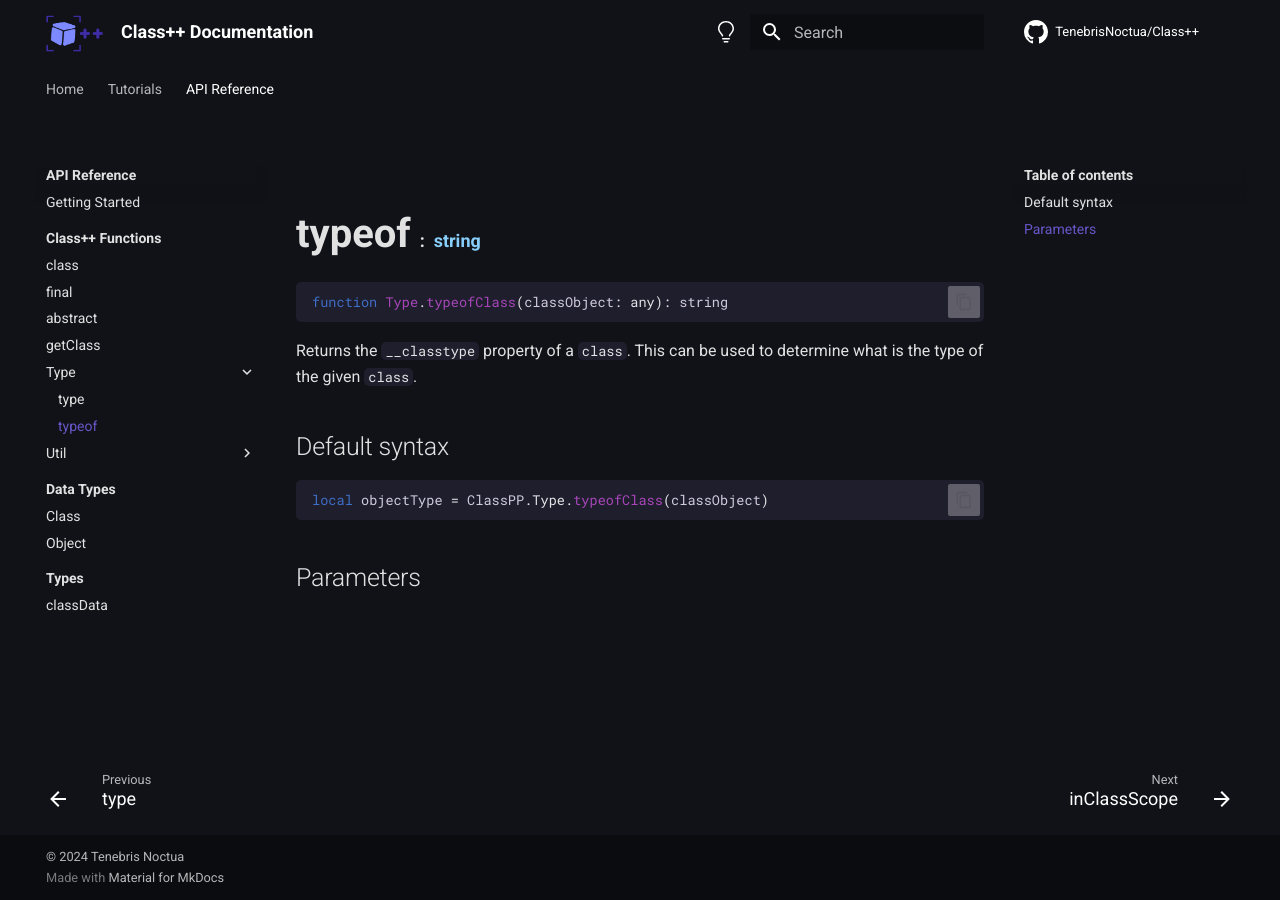
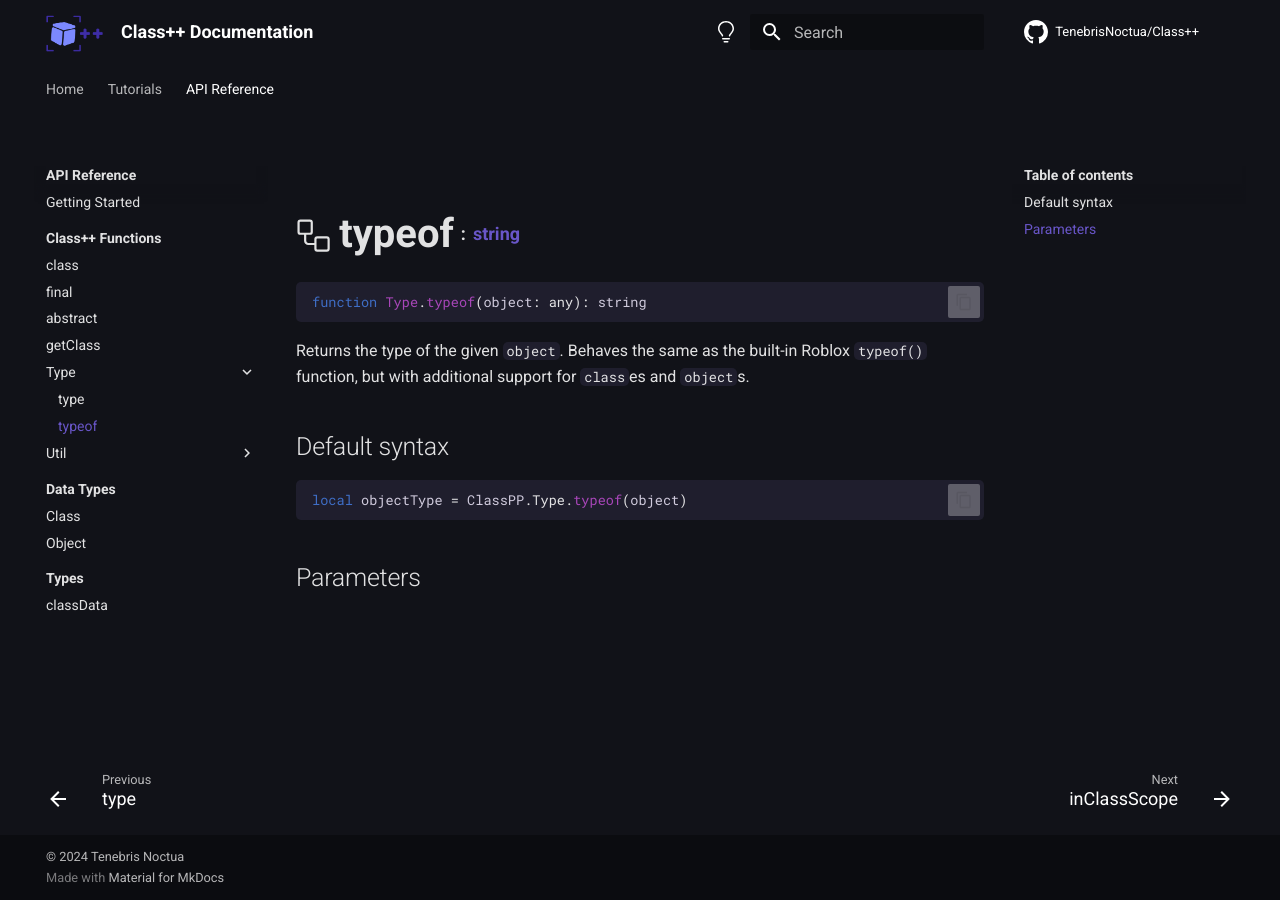
Before and after one commit to TenebrisNoctua/ClassPP, an MkDocs documentation site: the page built from docs/api-reference/classFunctions/type/typeof.md, in a window 1280 px wide. Built offline with MkDocs 1.6.1 and Material for MkDocs 9.7.7, drawn with Linux system fonts in a browser that asks for light colours; comment, search, counter and statistics services are not loaded; the version menu is left out.

Commit message:
Update the Documentation (Part 3)

````diff
--- a/docs/api-reference/classFunctions/type/typeof.md
+++ b/docs/api-reference/classFunctions/type/typeof.md
@@ -1,15 +1,19 @@
 #
-<span class="apiReferenceFunctionTitle">typeof</span> <span class="apiReferenceFunctionTypeIndicator">:</span> <a href="https://create.roblox.com/docs/luau/strings" class="apiReferenceFunctionType" style="color: lightskyblue;">string</a>
+<span class="api-header">
+    <span class="api-icon" markdown>:octicons-workflow-24:</span>
+    <span class="apiReferenceFunctionTitle">typeof</span>
+    <span class="api-type">:</span><a href="https://create.roblox.com/docs/luau/strings" class="api-type">string</a>
+</span>
 
 ```lua
-function Type.typeofClass(classObject: any): string
+function Type.typeof(object: any): string
 ```
 
-Returns the `__classtype` property of a `class`. This can be used to determine what is the type of the given `class`.
+Returns the type of the given `object`. Behaves the same as the built-in Roblox `typeof()` function, but with additional support for `class`es and `object`s.
 
 ## Default syntax
 ```lua
-local objectType = ClassPP.Type.typeofClass(classObject)
+local objectType = ClassPP.Type.typeof(object)
 ```
 
 ## Parameters
````
Also changed, not shown: docs/api-reference/classFunctions/type/type.md (+1 -1 lines).
